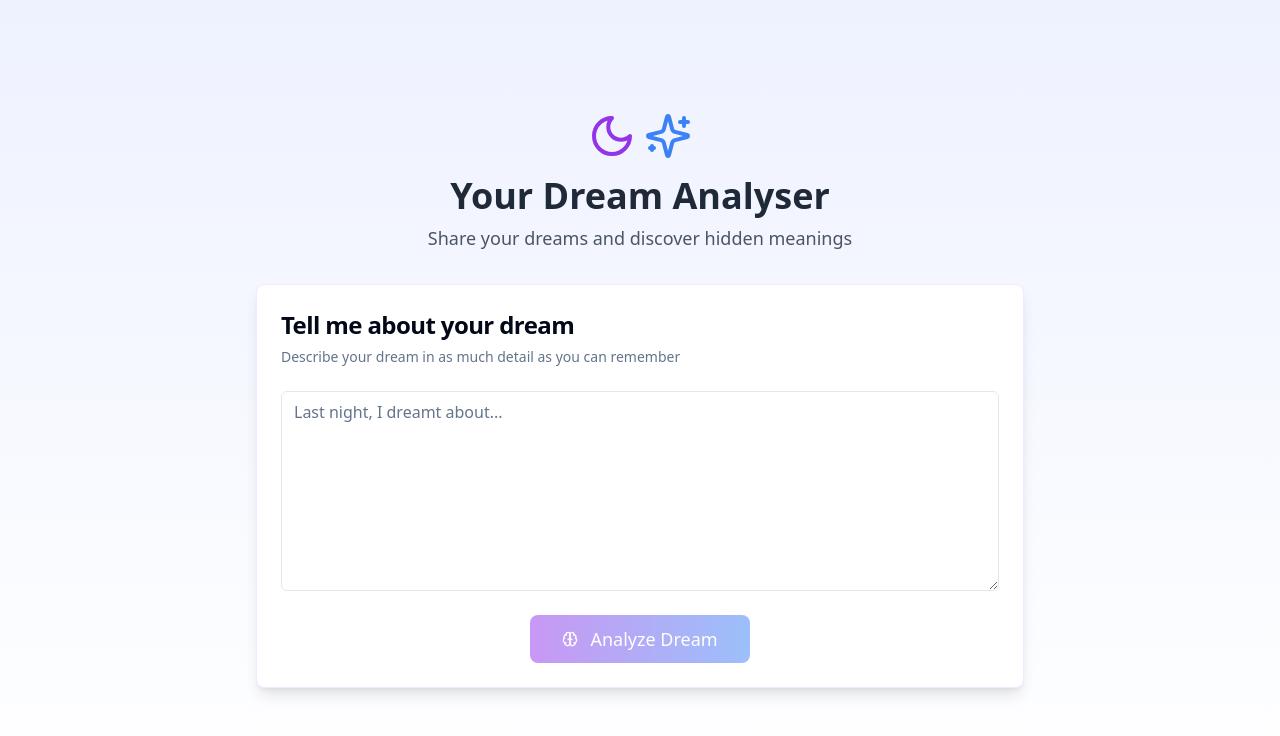
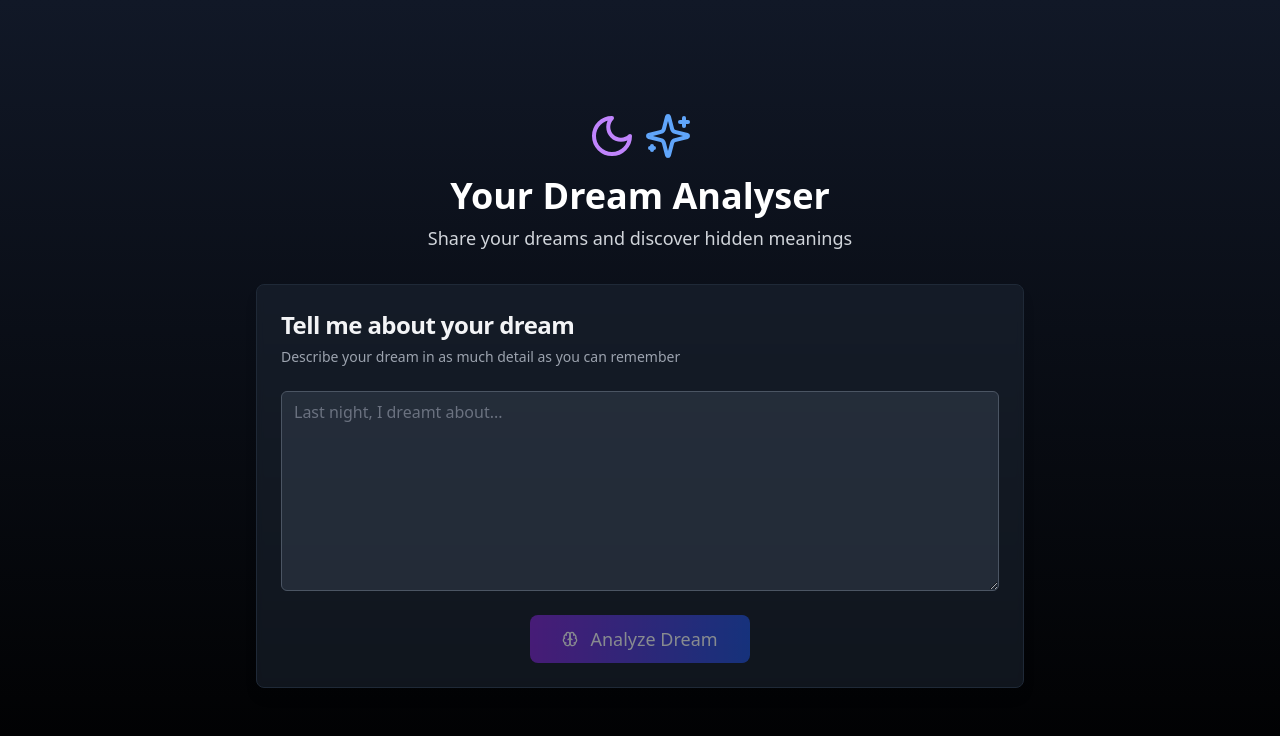
Before and after one commit to dipayan-pal/dream-analyser, a React (Vite) app: page / in a window 1280 px wide. Shown: the top 736 px of the page. Built offline with nearby package versions, Linux system fonts and the light colour scheme.

Commit message:
feat: Implement dark theme
Changes the application's theme to a dark mode.

```diff
--- a/src/pages/Index.tsx
+++ b/src/pages/Index.tsx
@@ -48,31 +48,39 @@ const Index = () => {
     }
   };
 
-  return <div className="min-h-screen flex flex-col items-center justify-center bg-gradient-to-b from-indigo-50 to-white p-4">
+  return <div className="min-h-screen flex flex-col items-center justify-center bg-gradient-to-b from-gray-900 to-black p-4">
       <div className="max-w-3xl w-full">
         <div className="mb-8 text-center">
           <div className="flex justify-center mb-4">
-            <Moon className="h-12 w-12 text-purple-600 mr-2" />
-            <Sparkles className="h-12 w-12 text-blue-500" />
+            <Moon className="h-12 w-12 text-purple-400 mr-2" />
+            <Sparkles className="h-12 w-12 text-blue-400" />
           </div>
-          <h1 className="text-4xl font-bold text-gray-800 mb-2">Your Dream Analyser</h1>
-          <p className="text-lg text-gray-600">Share your dreams and discover hidden meanings</p>
+          <h1 className="text-4xl font-bold text-white mb-2">Your Dream Analyser</h1>
+          <p className="text-lg text-gray-300">Share your dreams and discover hidden meanings</p>
         </div>
 
-        <Card className="shadow-lg border-purple-100">
+        <Card className="shadow-lg border-gray-800 bg-gray-800/50 backdrop-blur-sm">
           <CardHeader>
-            <CardTitle className="text-2xl flex items-center">
+            <CardTitle className="text-2xl flex items-center text-gray-100">
               <span>Tell me about your dream</span>
             </CardTitle>
-            <CardDescription>
+            <CardDescription className="text-gray-400">
               Describe your dream in as much detail as you can remember
             </CardDescription>
           </CardHeader>
           <CardContent>
-            <Textarea placeholder="Last night, I dreamt about..." className="min-h-[200px] text-base focus:border-purple-400" value={dream} onChange={e => setDream(e.target.value)} />
+            <Textarea
+              placeholder="Last night, I dreamt about..."
+              className="min-h-[200px] text-base bg-gray-700/50 border-gray-600 focus:border-purple-400 text-gray-200 placeholder:text-gray-500"
+              value={dream}
+              onChange={e => setDream(e.target.value)}
+            />
           </CardContent>
           <CardFooter className="flex justify-center">
-            <Button onClick={handleAnalyze} disabled={dream.trim() === "" || isAnalyzing} className="bg-gradient-to-r from-purple-600 to-blue-500 hover:from-purple-700 hover:to-blue-600 text-white py-6 px-8 rounded-lg font-medium text-lg min-w-[200px] transition-all duration-300 transform hover:scale-[1.03] flex items-center justify-center gap-2">
+            <Button
+              onClick={handleAnalyze}
+              disabled={dream.trim() === "" || isAnalyzing}
+              className="bg-gradient-to-r from-purple-700 to-blue-700 hover:from-purple-800 hover:to-blue-800 text-white py-6 px-8 rounded-lg font-medium text-lg min-w-[200px] transition-all duration-300 transform hover:scale-[1.03] flex items-center justify-center gap-2">
               {isAnalyzing ? <>
                   <div className="animate-spin rounded-full h-5 w-5 border-2 border-t-transparent border-white"></div>
                   <span>Analyzing...</span>
```
